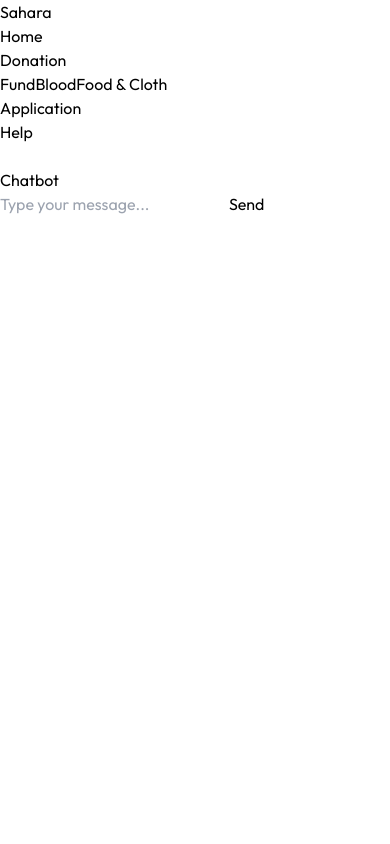
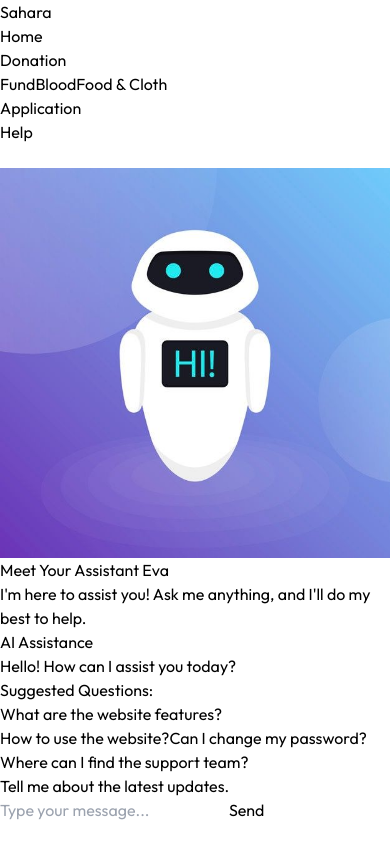
Before and after one commit to sagar2000000/Sahara, a React (Vite) app in the folder frontend/: page /help in a window 390 px wide. Built offline with nearby package versions, Linux system fonts and the light colour scheme.

Commit message:
footer updated

```diff
--- a/frontend/src/assets/assets.js
+++ b/frontend/src/assets/assets.js
@@ -6,6 +6,8 @@ import donation from './donate.png'
 import fund from './fund.png'
 import blood from './blood.png'
 import foodandcloth from './foodandcloth.png'
+import eva_logo from './eva_logo.jpg'
+import hero_img from './hero_img.jpg'
 
 
 export const assets = {
@@ -15,7 +17,9 @@ export const assets = {
     application,
     fund,
     blood,
-    foodandcloth
+    foodandcloth,
+    eva_logo,
+    hero_img
 }
 
 //hello//
--- a/frontend/src/components/Help.jsx
+++ b/frontend/src/components/Help.jsx
@@ -1,73 +1,171 @@
-import React, { useState } from "react";
+import React, { useState, useEffect, useRef } from "react";
 import axios from "axios";
+import { assets } from "../assets/assets";
 
 const Help = () => {
   const [message, setMessage] = useState("");
   const [chatHistory, setChatHistory] = useState([]);
+  const [isTyping, setIsTyping] = useState(false);
+  const chatContainerRef = useRef(null);
+
+  const recommendedMessages = [
+    "What are the website features?",
+    "How to use the website?",
+    "Can I change my password?",
+    "Where can I find the support team?",
+    "Tell me about the latest updates.",
+  ];
+
+  useEffect(() => {
+    // Add the bot's default initial message when the chat loads
+    setChatHistory([
+      { sender: "bot", text: "Hello! How can I assist you today?" },
+    ]);
+  }, []);
+
+  useEffect(() => {
+    if (chatContainerRef.current) {
+      chatContainerRef.current.scrollTop =
+        chatContainerRef.current.scrollHeight; // Auto scroll to bottom
+    }
+  }, [chatHistory]); // Trigger scroll whenever chatHistory is updated
 
   const sendMessage = async () => {
     if (!message.trim()) return;
 
-
+    // Add user's message to chat history
     setChatHistory((prev) => [...prev, { sender: "user", text: message }]);
+    setIsTyping(true);
 
     try {
-      const response = await axios.post("http://localhost:4000/app/helpbot/bot", {
+      const response = await axios.post(
+        "http://localhost:4000/app/helpbot/bot",
+        {
           question: message,
-      });
-       console.log(response.data.data)
+        }
+      );
+
       const botAnswer = response.data.data;
+
+      // Simulate bot typing delay and then add bot's answer
+      setTimeout(() => {
         setChatHistory((prev) => [...prev, { sender: "bot", text: botAnswer }]);
+        setIsTyping(false);
+      }, 1000); // Simulate typing delay
     } catch (error) {
       console.error("Error fetching chatbot response:", error);
       setChatHistory((prev) => [
         ...prev,
-        { sender: "bot", text: "Sorry, something went wrong. Please try again." },
+        {
+          sender: "bot",
+          text: "Sorry, something went wrong. Please try again.",
+        },
       ]);
+      setIsTyping(false);
     }
 
-    setMessage("");
+    setMessage(""); // Clear message input after sending
+  };
+
+  // Handle when a recommended message is clicked
+  const handleRecommendedMessageClick = (suggestion) => {
+    setMessage(suggestion); // Set the clicked suggestion as the message input
   };
 
   return (
-    <div className="flex flex-col items-center justify-center min-h-screen bg-gray-100 p-4">
-      <div className="w-full max-w-md bg-white rounded-lg shadow-lg p-6">
-        <h1 className="text-2xl font-bold text-center text-[#b17457] mb-4">Chatbot</h1>
+    <>
+      <section id="application" className="bg-gray-50 px-6">
+        <div className="container mx-auto flex flex-col lg:flex-row items-start justify-start gap-5 px-5">
+          {/* Bot Avatar Section */}
+          <div className="lg:w-5/12 text-center lg:text-right mt-40">
+            <img
+              src={assets.eva_logo} // Replace with actual bot avatar URL
+              alt="AI Bot Avatar"
+              className="w-32 h-32 rounded-full mx-auto mb-6"
+            />
+            <h3 className="text-xl text-center font-semibold text-gray-600">
+              Meet Your Assistant{" "}
+              <span className="ext-4xl font-bold bg-gradient-to-r from-blue-400 to-blue-700 text-transparent bg-clip-text text-2xl">
+                Eva
+              </span>
+            </h3>
+            <p className="text-lg text-gray-600 mt-2">
+              I'm here to assist you! Ask me anything, and I'll do my best to
+              help.
+            </p>
+          </div>
+
+          <div className="flex flex-col items-center justify-center min-h-screen w-[60%]">
+            <div className="w-[80%] bg-white rounded-lg shadow-lg p-8">
+              <h1 className="text-3xl font-bold text-center bg-gradient-to-r from-blue-400 to-blue-700 text-transparent bg-clip-text mb-6">
+                AI Assistance
+              </h1>
 
               {/* Chat History */}
-        <div className="h-64 overflow-y-auto border border-gray-200 rounded-lg p-3 mb-4">
+              <div
+                ref={chatContainerRef}
+                className="h-60 w-full overflow-y-auto border-t-2 border-gray-200 rounded-lg p-4 bg-gray-50"
+              >
                 {chatHistory.map((chat, index) => (
                   <div
                     key={index}
-              className={`mb-2 p-2 rounded-lg ${
+                    className={`mb-4 p-3 rounded-lg flex ${
                       chat.sender === "user"
-                  ? "bg-blue-100 text-blue-800 self-end"
-                  : "bg-gray-100 text-gray-800 self-start"
+                        ? "bg-[#b17457] text-white self-end rounded-br-none justify-end"
+                        : "bg-gray-200 text-gray-800 self-start rounded-bl-none justify-start"
                     }`}
                   >
-              <p>{chat.text}</p>
+                    <p className="whitespace-pre-wrap">{chat.text}</p>
                   </div>
                 ))}
+
+                {/* Typing indicator for bot */}
+                {isTyping && (
+                  <div className="flex items-center mb-4 p-3 max-w-xs bg-gray-200 text-gray-800 self-start rounded-bl-none">
+                    <span className="animate-pulse">Bot is typing...</span>
+                  </div>
+                )}
+              </div>
+
+              {/* Recommended Messages */}
+              <div className="mt-4">
+                <h2 className="text-xl font-semibold text-[#b17457]">
+                  Suggested Questions:
+                </h2>
+                <div className="grid grid-cols-2 gap-2 mt-2">
+                  {recommendedMessages.map((suggestion, index) => (
+                    <button
+                      key={index}
+                      onClick={() => handleRecommendedMessageClick(suggestion)}
+                      className="bg-[#f3e1d3] hover:bg-[#f1b599] text-[#b17457] px-4 py-2 rounded-md shadow-md transition duration-300"
+                    >
+                      {suggestion}
+                    </button>
+                  ))}
+                </div>
               </div>
 
               {/* Message Input */}
-        <div className="flex items-center">
+              <div className="flex items-center mt-6 justify-end relative">
                 <input
                   type="text"
                   placeholder="Type your message..."
                   value={message}
                   onChange={(e) => setMessage(e.target.value)}
-            className="flex-1 border border-gray-300 rounded-lg px-4 py-2 mr-2 focus:outline-none focus:ring-2 focus:ring-[#b17457]"
+                  className="flex-1 border-2 border-gray-300 rounded-lg px-4 py-2 mr-4 focus:outline-none focus:ring-2 focus:ring-[#b17457] transition duration-300"
                 />
                 <button
                   onClick={sendMessage}
-            className="bg-[#b17457] text-white px-4 py-2 rounded-lg hover:bg-[#9c644a] transition duration-300"
+                  className="bg-[#b17457] text-white px-6 py-3 rounded-lg hover:bg-[#9c644a] transition duration-300 focus:outline-none"
                 >
                   Send
                 </button>
               </div>
             </div>
           </div>
+        </div>
+      </section>
+    </>
   );
 };
 
--- a/frontend/src/components/HeroPage.jsx
+++ b/frontend/src/components/HeroPage.jsx
@@ -7,12 +7,12 @@ const HeroPage = () => {
   return (
     <div>
       {/* Hero Section */}
-      <section className="bg-[#d8d2c2] h-screen flex items-center justify-center text-center relative">
+      <section className=" h-screen flex items-center justify-center text-center relative">
         {/* Transparent Image */}
         <img
-          src="/path-to-your-transparent-image.png" // Replace with your image path
+          src={assets.hero_img} // Replace with your image path
           alt="Hero Background"
-          className="absolute top-2 left-0 w-full h-full object-cover opacity-20 pointer-events-none"
+          className="absolute top-0 left-0 w-full h-full object-cover opacity-60 pointer-events-none"
         />
 
         <div className="container mx-auto px-6 lg:px-12 py-16 relative z-10">
@@ -40,7 +40,7 @@ const HeroPage = () => {
         </div>
       </section>
 
-      <section className="bg-white py-16 px-4">
+      <section className="bg-gray-50 py-16 px-4">
         <div className="container mx-auto text-center">
           <div className="mt-8 flex flex-col sm:flex-row sm:space-x-8 space-y-8 sm:space-y-0">
             {/* Donation Image 1 */}
--- a/frontend/src/components/OurGoals.jsx
+++ b/frontend/src/components/OurGoals.jsx
@@ -2,7 +2,7 @@ import React from "react";
 
 const OurGoals = () => {
   return (
-    <section className="bg-gray-50 py-16 px-4" id="goals">
+    <section className="bg-gray-100 py-16 px-4 pb-28" id="goals">
       <div className="container mx-auto">
         {/* Heading Section */}
         <div className="text-center">
```
Also changed, not shown: frontend/src/components/Footer.jsx (+97 -21 lines), frontend/src/assets/eva_logo.jpg (added), frontend/src/assets/hero_img.jpg (added). Lines whose indentation alone changed are shown as unchanged.
